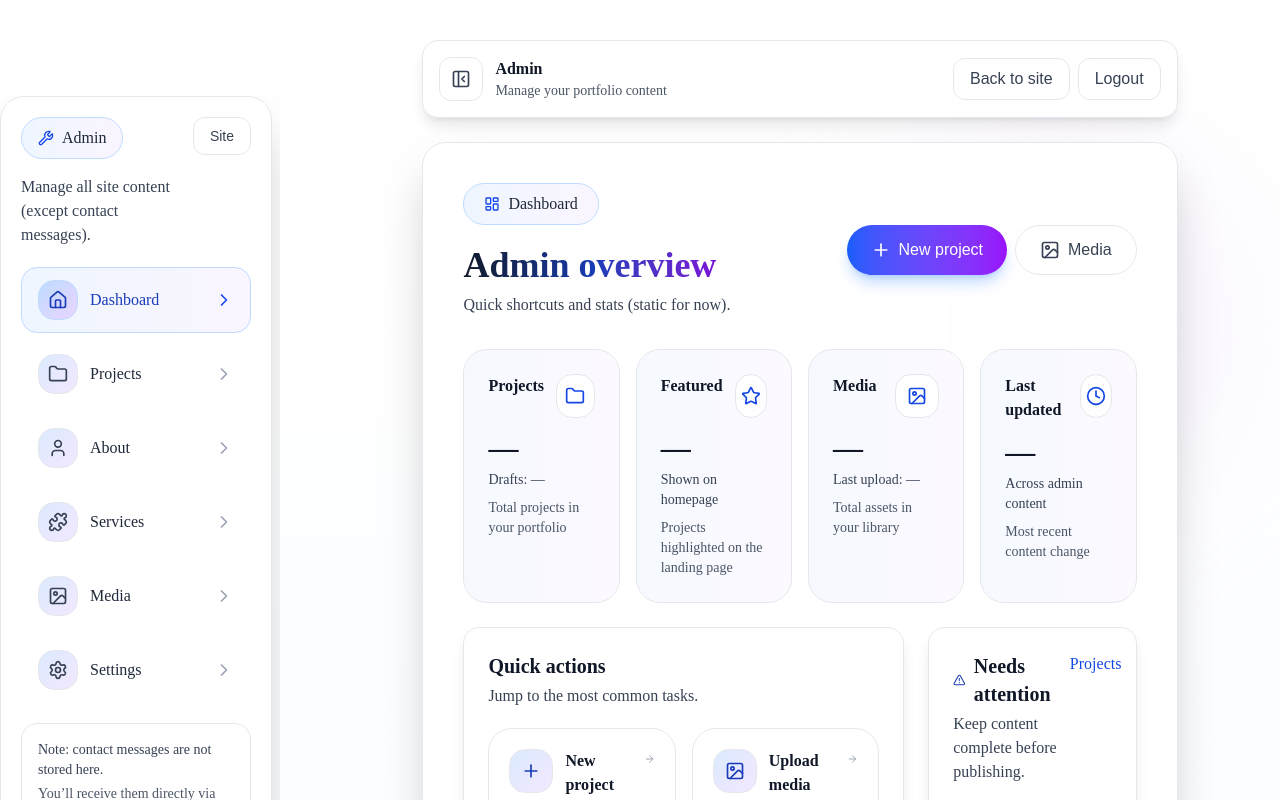
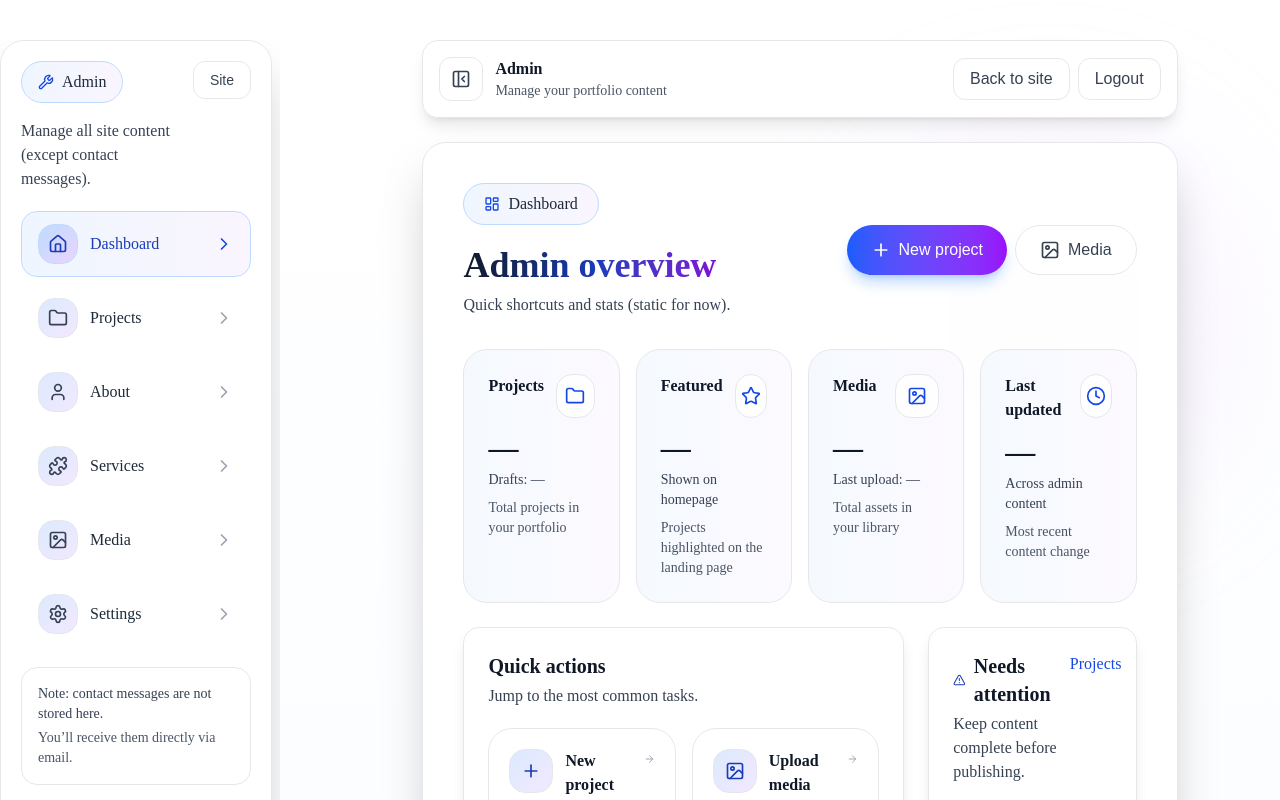
Before and after one commit to emmanuelpam03/Portfolio, a Next.js app: page /admin in a window 1280 px wide. Shown: the top 800 px of the page. Built offline with nearby package versions, Linux system fonts and the light colour scheme; no server answers; a web font is replaced by a local one.

Commit message:
feat: adjust sidebar positioning and main content layout in AdminShell component

```diff
--- a/app/admin/(protected)/AdminShell.jsx
+++ b/app/admin/(protected)/AdminShell.jsx
@@ -19,17 +19,15 @@ export default function AdminShell({ children }) {
       <div className="relative w-full px-[6%] sm:px-[8%] pt-10 pb-16">
         <div className="max-w-7xl mx-auto">
           {isSidebarOpen && (
-            <aside className="hidden lg:block fixed top-24 left-1/2 -translate-x-1/2 w-full max-w-7xl pointer-events-none">
-              <div className="admin-scroll pointer-events-auto w-[280px] max-h-[calc(100vh-6rem)] overflow-y-auto pr-2 pb-6">
+            <aside className="hidden lg:block fixed top-10 left-1/2 -translate-x-1/2 w-full max-w-7xl pointer-events-none">
+              <div className="admin-scroll pointer-events-auto w-[280px] max-h-[calc(100vh-2.5rem)] overflow-y-auto pr-2 pb-6">
                 <AdminSidebar />
               </div>
             </aside>
           )}
 
-          <main
-            className={`min-w-0 ${isSidebarOpen ? "lg:pl-[320px]" : ""}`}
-          >
-            <div className="hidden lg:flex sticky top-6 z-50 mb-6 bg-white/80 backdrop-blur-xl border border-gray-200 rounded-2xl shadow-lg p-4 items-center justify-between gap-3">
+          <main className={`min-w-0 ${isSidebarOpen ? "lg:pl-[320px]" : ""}`}>
+            <div className="hidden lg:flex sticky top-10 z-50 mb-6 bg-white/80 backdrop-blur-xl border border-gray-200 rounded-2xl shadow-lg p-4 items-center justify-between gap-3">
               <div className="flex items-center gap-3">
                 <button
                   type="button"
```
